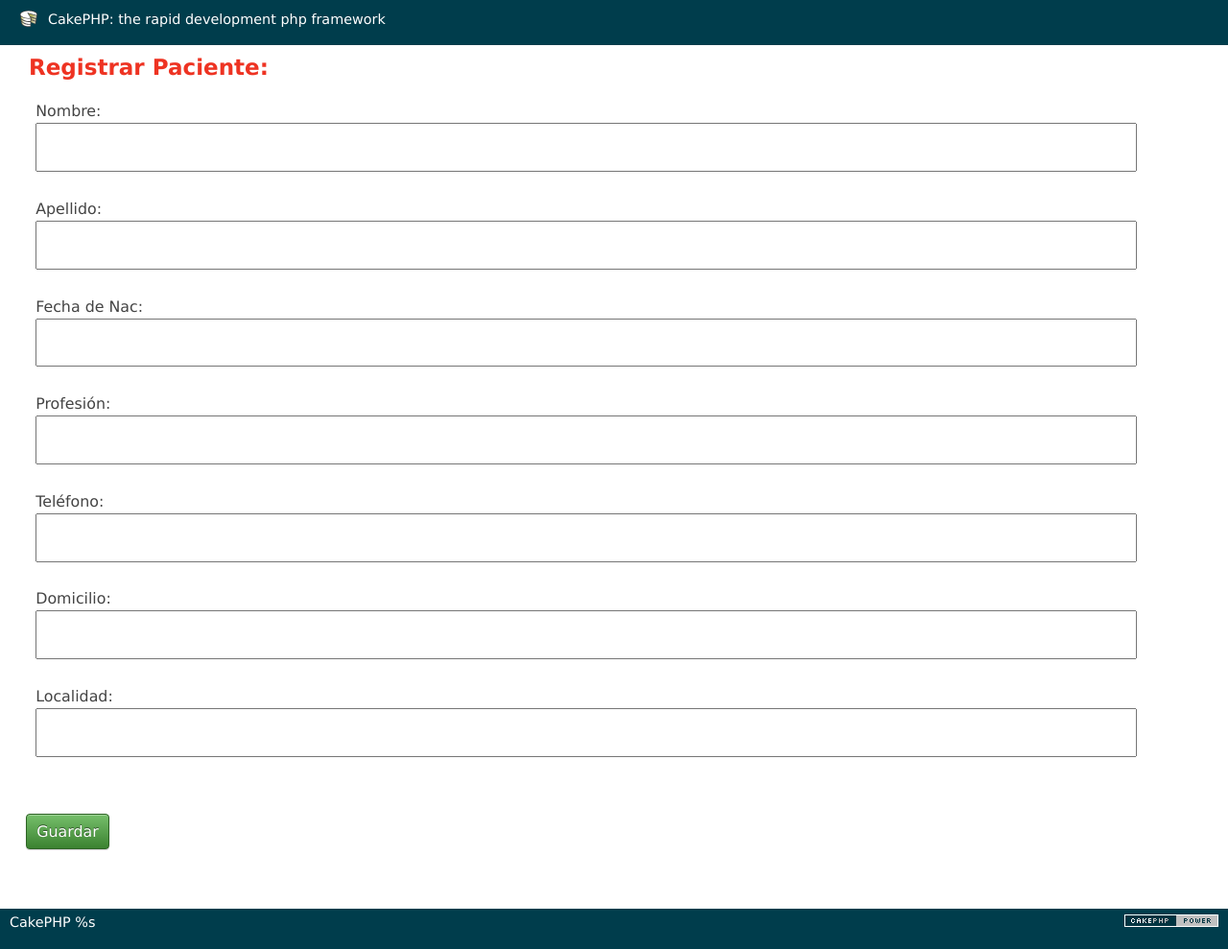
After one commit to Rulo180/ProyFichaDentista, a CakePHP app: the page made by app/View/Pacientes/add.ctp in a window 1280 px wide. The commit adds this page. Shown: the whole page at 96% size. Run offline with PHP 8.4 and a stand-in for CakePHP, Linux system fonts and the light colour scheme; the template is opened without the code that fills it, so the values that code supplies are empty; form fields are guessed from the names that the template uses; some libraries are stand-ins or nearby versions.

Commit message:
Add Pacientes y corrección errores sintacticos
Falta de comillas simples en función delete de PacientesController.
Creacion de View add para Pacientes.

```diff
--- a/app/Controller/PacientesController.php
+++ b/app/Controller/PacientesController.php
@@ -118,7 +118,7 @@ class PacientesController extends AppController {
 
                 if ($this->Paciente->delete($id)) {
                     $this->Session->setFlash(
-                    __('El paciente '.$this->Paciente->field(nombre_paciente). $this->Paciente->field(apellido_paciente).' ha sido borrado.', h($id))
+                    __('El paciente '.$this->Paciente->field('nombre_paciente'). $this->Paciente->field('apellido_paciente').' ha sido borrado.', h($id))
                 );
                 return $this->redirect(array('action' => 'index'));
                 }
--- a/app/Model/Paciente.php
+++ b/app/Model/Paciente.php
@@ -12,7 +12,7 @@ class Paciente extends AppModel {
  *
  * @var string
  */
-	//public $primaryKey = 'id_paciente';
+	public $primaryKey = 'id_paciente';
 
         public $virtualFields = array('Nombre_Completo' => "CONCAT(Paciente.apellido_paciente, ' ', Paciente.nombre_paciente)"
 );
--- /dev/null
+++ b/app/View/Pacientes/add.ctp
@@ -0,0 +1,17 @@
+<?php echo $this->Form->create('Paciente');?>
+
+<fieldset>
+    <legend>Registrar Paciente:</legend>
+
+    <?php
+        echo $this->Form->input('nombre_paciente', array('label' => 'Nombre:'));
+        echo $this->Form->input('apellido_paciente', array('label' => 'Apellido:'));
+        echo $this->Form->input('fecha_nac', array('label' => 'Fecha de Nac:'));
+        echo $this->Form->input('profesion', array('label' => 'Profesión:'));
+        echo $this->Form->input('telefono', array('label' => 'Teléfono:'));
+        echo $this->Form->input('domicilio', array('label' => 'Domicilio:'));
+        echo $this->Form->input('localidad', array('label' => 'Localidad:'));
+    ?>
+</fieldset>
+
+<?php echo $this->Form->end('Guardar'); ?>
--- a/app/View/Pacientes/index.ctp
+++ b/app/View/Pacientes/index.ctp
@@ -15,7 +15,7 @@
 
     <?php foreach($pacientes as $paciente): ?>
         <tr>
-            <td><?php echo $paciente['Paciente']['id']; ?></td>
+            <td><?php echo $paciente['Paciente']['id_paciente']; ?></td>
             <td><?php echo $paciente['Paciente']['nombre_paciente']; ?></td>
             <td><?php echo $paciente['Paciente']['apellido_paciente']; ?></td>
             <td><?php echo $paciente['Paciente']['fecha_nac']; ?></td>
@@ -24,8 +24,8 @@
             <td><?php echo $paciente['Paciente']['domicilio']; ?></td>
             <td><?php echo $paciente['Paciente']['localidad']; ?></td>
             <td>
-                <?php echo $this->Html->link('Editar', array('action'=>'edit',$paciente['Paciente']['id'])); ?>
-                <?php echo $this->Form->postLink('Borrar', array('action'=>'delete',$paciente['Paciente']['id']), array('confirm' => 'Esta seguro?')); ?>
+                <?php echo $this->Html->link('Editar', array('action'=>'edit',$paciente['Paciente']['id_paciente'])); ?>
+                <?php echo $this->Form->postLink('Borrar', array('action'=>'delete',$paciente['Paciente']['id_paciente']), array('confirm' => 'Esta seguro?')); ?>
             </td>
         </tr>
     <?php endforeach; ?>
```
